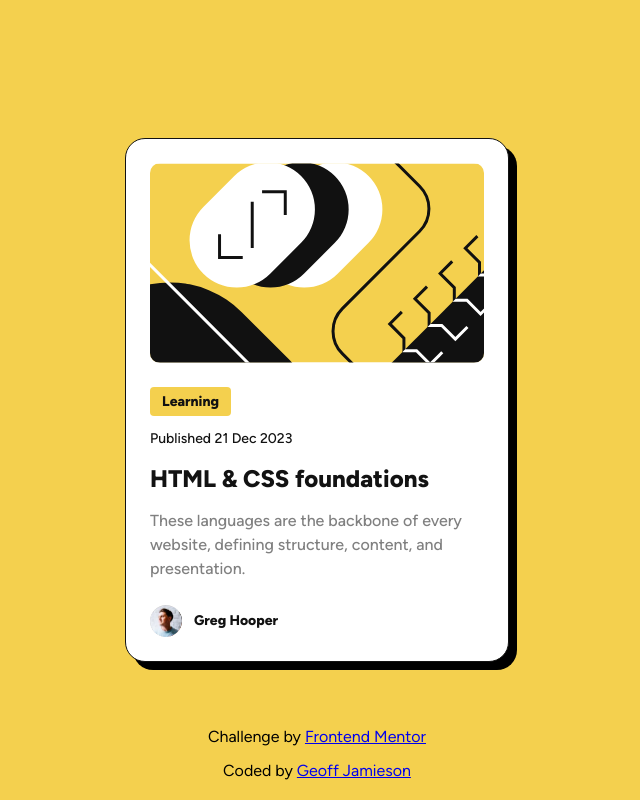
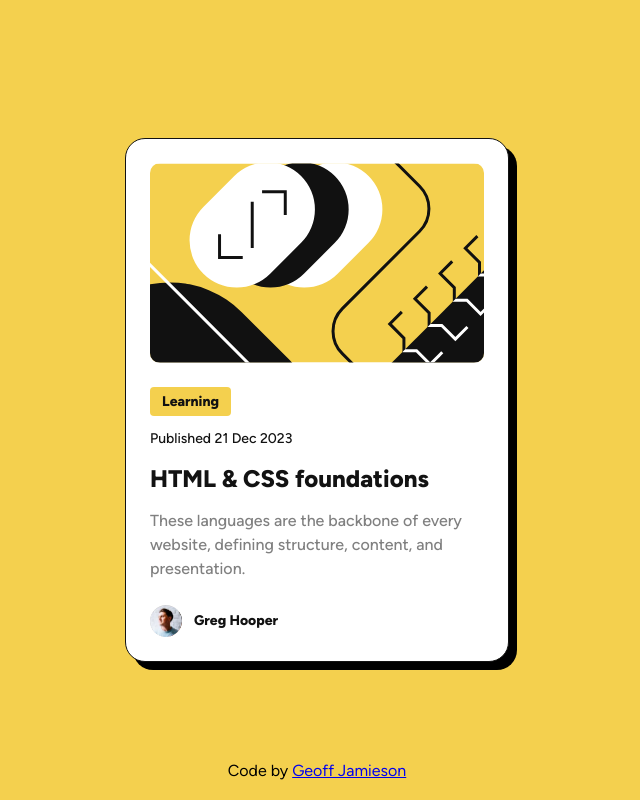
Before and after one commit to UnionPAC/blog-preview-card, a plain HTML site: page index.html in a window 1280 px wide. Shown: the whole page, without its empty margins (323-963 px from the left). Drawn offline with Linux system fonts and the light colour scheme.

Commit message:
added header tag

```diff
--- a/index.html
+++ b/index.html
@@ -24,7 +24,7 @@
           <p>Learning</p>
         </div>
         <p class="date">Published 21 Dec 2023</p>
-        <p class="title">HTML & CSS foundations</p>
+        <h2 class="title">HTML & CSS foundations</h2>
         <p class="description">
           These languages are the backbone of every website, defining structure,
           content, and presentation.
@@ -37,13 +37,7 @@
     </div>
     <footer>
       <p>
-        Challenge by
-        <a href="https://www.frontendmentor.io?ref=challenge" target="_blank"
-          >Frontend Mentor</a
-        >
-      </p>
-      <p>
-        Coded by <a href="https://www.geoffjamieson.com/">Geoff Jamieson</a>
+        Code by <a href="https://www.geoffjamieson.com/">Geoff Jamieson</a>
       </p>
     </footer>
   </body>
```
